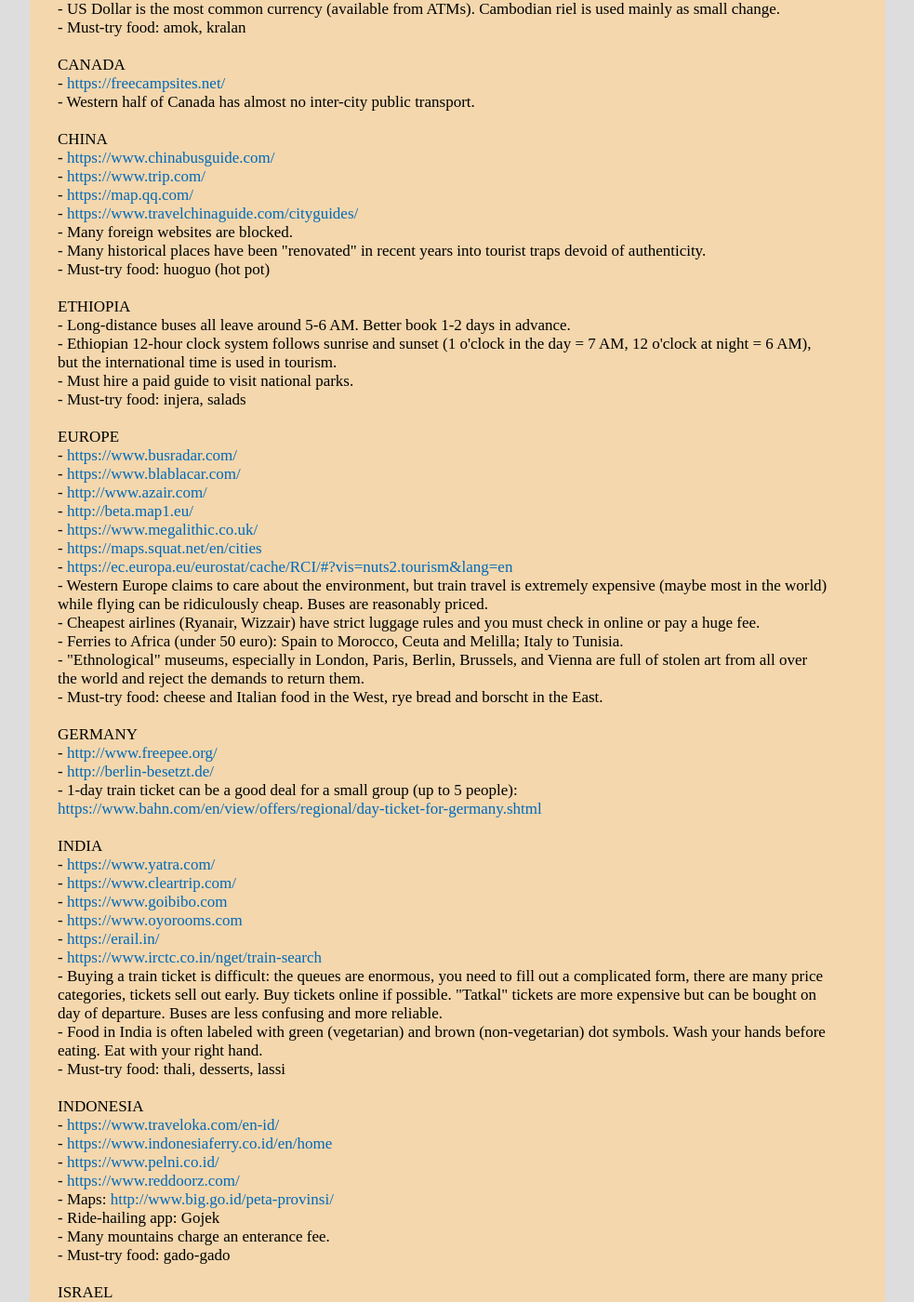
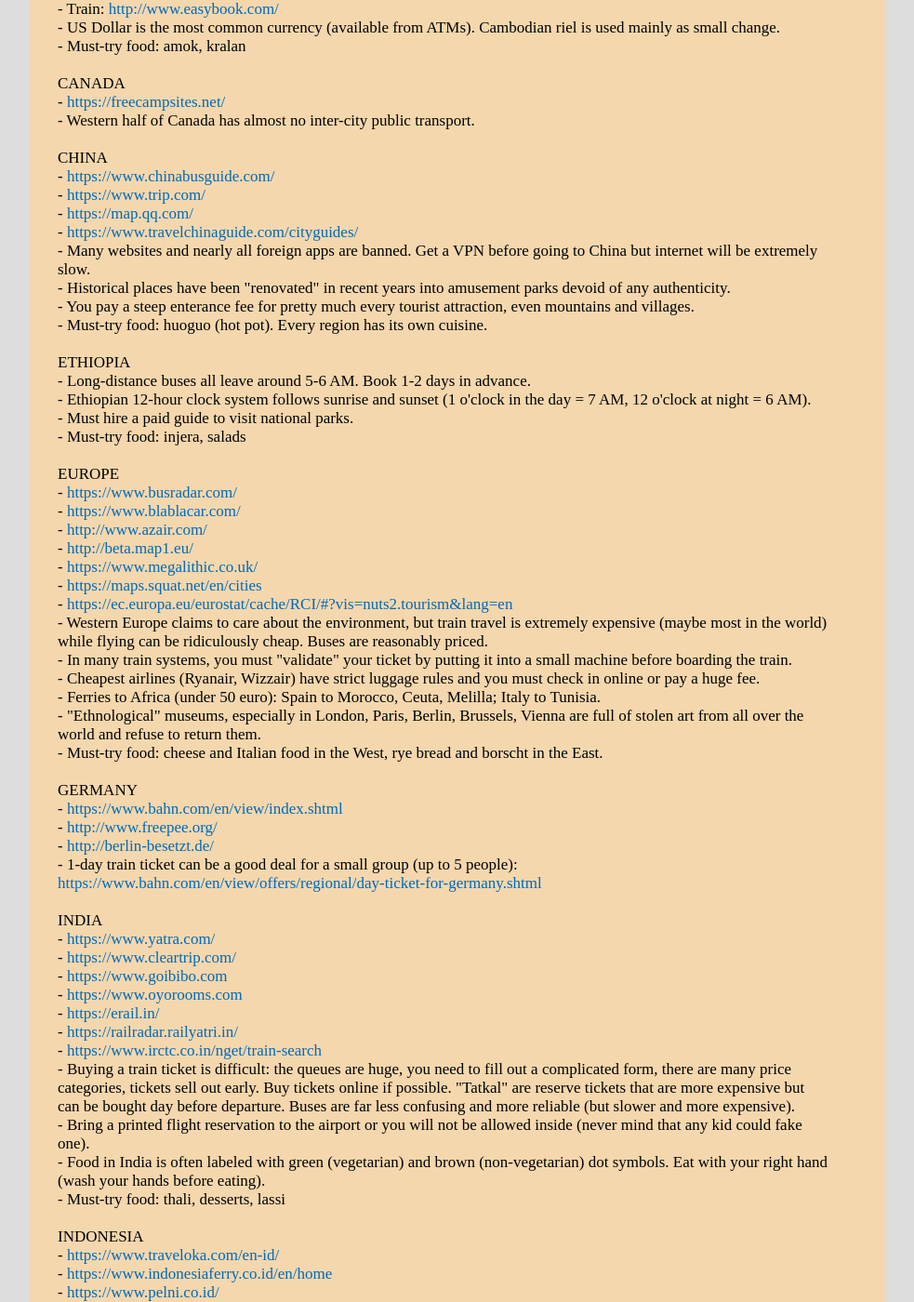
Before and after one commit to witbag/witbag.github.io, a Jekyll site: the page built from travel/notes.html, in a window 1280 px wide and 1400 px high, scrolled down 664 px. Shown: the whole window at 93% size, without its empty margins (148-1131 px from the left). Built offline with Jekyll 4.4.1, drawn with Linux system fonts in a browser that asks for light colours; some of the changed text lies outside the part shown.

Commit message:
Update notes.html

```diff
--- a/travel/notes.html
+++ b/travel/notes.html
@@ -16,17 +16,18 @@
 - <a href="https://www.campermate.com.au/maps/" target=_blank>https://www.campermate.com.au/maps/</a><br />
 - <a href="https://toiletmap.gov.au/Find" target=_blank>https://toiletmap.gov.au/Find</a><br />
 - <a href="https://www.meatinapark.com.au/" target=_blank>https://www.meatinapark.com.au/</a><br />
+- Australia is very strict about what you're allowed to bring into the country (especially food).<br>
 - Cyclists can get fined hundreds of dollars for not wearing a helmet, not having a bell, not carrying an ID, not keeping hands on the handlebar, and other bs.<br>
-- Very few long-distance travel options besides driving and flying.<br>
+- Not many long-distance travel options besides driving and flying.<br>
 - There are free BBQ hot plates in parks and on beaches.<br>
 <br>
 BELGIUM<br>
 - There are statues of Leopold II (one of the worst mass-murderers in history) all over the country.<br>
 <br>
 BRAZIL<br>
-- <a href="https://www.buscaonibus.com.br/en" target=_blank>https://www.buscaonibus.com.br/en</a><br />
+- <a href="https://www.buscaonibus.com.br" target=_blank>https://www.buscaonibus.com.br</a><br />
 - <a href="https://www.blablacar.com.br" target=_blank>https://www.blablacar.com.br</a><br />
-- There are regular passenger boats on the major rivers in the Amazon, also connecting to Peru. Bring a hammock.<br>
+- There are regular passenger boats on the major rivers, also connecting to Peru. Bring a hammock.<br>
 <br>
 CAMBODIA<br>
 - <a href="https://www.camboticket.com/" target=_blank>https://www.camboticket.com/</a><br>
@@ -44,13 +45,14 @@
 - <a href="https://www.trip.com/" target=_blank>https://www.trip.com/</a><br />
 - <a href="https://map.qq.com/" target=_blank>https://map.qq.com/</a><br />
 - <a href="https://www.travelchinaguide.com/cityguides/" target=_blank>https://www.travelchinaguide.com/cityguides/</a><br />
-- Many foreign websites are blocked.<br>
-- Many historical places have been "renovated" in recent years into tourist traps devoid of authenticity.<br>
-- Must-try food: huoguo (hot pot)<br>
+- Many websites and nearly all foreign apps are banned. Get a VPN before going to China but internet will be extremely slow.<br>
+- Historical places have been "renovated" in recent years into amusement parks devoid of any authenticity.<br>
+- You pay a steep enterance fee for pretty much every tourist attraction, even mountains and villages.<br>
+- Must-try food: huoguo (hot pot). Every region has its own cuisine.<br>
 <br>
 ETHIOPIA<br>
-- Long-distance buses all leave around 5-6 AM. Better book 1-2 days in advance.<br>
-- Ethiopian 12-hour clock system follows sunrise and sunset (1 o'clock in the day = 7 AM, 12 o'clock at night = 6 AM), but the international time is used in tourism.<br>
+- Long-distance buses all leave around 5-6 AM. Book 1-2 days in advance.<br>
+- Ethiopian 12-hour clock system follows sunrise and sunset (1 o'clock in the day = 7 AM, 12 o'clock at night = 6 AM).<br>
 - Must hire a paid guide to visit national parks.<br>
 - Must-try food: injera, salads<br>
 <br>
@@ -63,12 +65,14 @@
 - <a href="https://maps.squat.net/en/cities" target=_blank>https://maps.squat.net/en/cities</a><br />
 - <a href="https://ec.europa.eu/eurostat/cache/RCI/#?vis=nuts2.tourism&lang=en" target=_blank>https://ec.europa.eu/eurostat/cache/RCI/#?vis=nuts2.tourism&lang=en</a><br />
 - Western Europe claims to care about the environment, but train travel is extremely expensive (maybe most in the world) while flying can be ridiculously cheap. Buses are reasonably priced.<br>
+- In many train systems, you must "validate" your ticket by putting it into a small machine before boarding the train.<br>
 - Cheapest airlines (Ryanair, Wizzair) have strict luggage rules and you must check in online or pay a huge fee.<br>
-- Ferries to Africa (under 50 euro): Spain to Morocco, Ceuta and Melilla; Italy to Tunisia.<br>
-- "Ethnological" museums, especially in London, Paris, Berlin, Brussels, and Vienna are full of stolen art from all over the world and reject the demands to return them.<br>
+- Ferries to Africa (under 50 euro): Spain to Morocco, Ceuta, Melilla; Italy to Tunisia.<br>
+- "Ethnological" museums, especially in London, Paris, Berlin, Brussels, Vienna are full of stolen art from all over the world and refuse to return them.<br>
 - Must-try food: cheese and Italian food in the West, rye bread and borscht in the East.<br>
 <br>
 GERMANY<br>
+- <a href="https://www.bahn.com/en/view/index.shtml" target=_blank>https://www.bahn.com/en/view/index.shtml</a><br />
 - <a href="http://www.freepee.org/" target=_blank>http://www.freepee.org/</a><br />
 - <a href="http://berlin-besetzt.de/" target=_blank>http://berlin-besetzt.de/</a><br />
 - 1-day train ticket can be a good deal for a small group (up to 5 people): <a href="https://www.bahn.com/en/view/offers/regional/day-ticket-for-germany.shtml" target=_blank>https://www.bahn.com/en/view/offers/regional/day-ticket-for-germany.shtml</a><br>
@@ -79,9 +83,11 @@
 - <a href="https://www.goibibo.com" target=_blank>https://www.goibibo.com</a><br />
 - <a href="https://www.oyorooms.com" target=_blank>https://www.oyorooms.com</a><br />
 - <a href="https://erail.in/" target=_blank>https://erail.in/</a><br />
+- <a href="https://railradar.railyatri.in/" target=_blank>https://railradar.railyatri.in/</a><br />
 - <a href="https://www.irctc.co.in/nget/train-search" target=_blank>https://www.irctc.co.in/nget/train-search</a><br />
-- Buying a train ticket is difficult: the queues are enormous, you need to fill out a complicated form, there are many price categories, tickets sell out early. Buy tickets online if possible. "Tatkal" tickets are more expensive but can be bought on day of departure. Buses are less confusing and more reliable.<br>
-- Food in India is often labeled with green (vegetarian) and brown (non-vegetarian) dot symbols. Wash your hands before eating. Eat with your right hand.<br>
+- Buying a train ticket is difficult: the queues are huge, you need to fill out a complicated form, there are many price categories, tickets sell out early. Buy tickets online if possible. "Tatkal" are reserve tickets that are more expensive but can be bought day before departure. Buses are far less confusing and more reliable (but slower and more expensive).<br>
+- Bring a printed flight reservation to the airport or you will not be allowed inside (never mind that any kid could fake one).<br>
+- Food in India is often labeled with green (vegetarian) and brown (non-vegetarian) dot symbols. Eat with your right hand (wash your hands before eating).<br>
 - Must-try food: thali, desserts, lassi<br>
 <br>
 INDONESIA<br>
@@ -123,6 +129,7 @@
 MALAYSIA<br>
 - <a href="https://www.easybook.com/" target=_blank>https://www.easybook.com/</a><br />
 - <a href="https://www.busonlineticket.com/" target=_blank>https://www.busonlineticket.com/</a><br />
+- Go to the airport in KL early. The airport is so big that by the time you get to your departure gate, your plane might have already left.<br>
 - Food: pasar malam (night market)<br>
 <br>
 MONGOLIA<br>
@@ -138,6 +145,7 @@
 - Camping in national parks is allowed if you are at least 500 m away from a trail.<br>
 - "Great walks": The rangers will insist that you must complete them in several days and stay at the pre-booked huts, but it is perfectly legal to do the treks in a single day.<br>
 - Most free campsites and shelters are only for people who come in a big, polluting campervan. Hikers can get fined for staying there.<br>
+- New Zealand is very strict about what you're allowed to bring into the country (especially food).<br>
 <br>
 NORWAY<br>
 - <a href="https://www.norgeskart.no/" target=_blank>https://www.norgeskart.no/</a><br />
@@ -154,11 +162,12 @@
 <br>
 POLAND<br>
 - <a href="https://www.e-podroznik.pl/" target=_blank>https://www.e-podroznik.pl/</a><br />
+- <a href="https://rozklad-pkp.pl/" target=_blank>https://rozklad-pkp.pl/</a><br />
 - <a href="https://jakdojade.pl/" target=_blank>https://jakdojade.pl/</a><br />
 - Castles: <a href="https://zamki.res.pl/mapy.php" target=_blank>https://zamki.res.pl/mapy.php</a><br />
 - Transit tickets phone app: Mobilet<br>
 - Different train types have different ticket offices.<br>
-- Many historic buildings were completely destroyed during World War 2. Most "old" buildings you see today are post-war restorations of varying accuracy.<br>
+- Many historic buildings were completely destroyed during World War 2. Most "old" buildings you see today are post-war restorations of varying accuracy (and often covered with billboard ads).<br>
 - People seem to believe that "jaywalking" is a crime. The police loves fining pedestrians.<br>
 - Canteen: bar mleczny<br>
 <br>
@@ -174,15 +183,17 @@
 - <a href="https://www.google.com/maps/d/viewer?mid=1pTl7jDSMLO5a5BQhougYlkQ5qyU" target=_blank>https://www.google.com/maps/d/viewer?mid=1pTl7jDSMLO5a5BQhougYlkQ5qyU</a><br />
 - <a href="https://www.google.com/maps/d/viewer?mid=1kK_pmoT7QZRcTe3-8D-lNVlUzxU" target=_blank>https://www.google.com/maps/d/viewer?mid=1kK_pmoT7QZRcTe3-8D-lNVlUzxU</a><br />
 - <a href="https://eng.taiwan.net.tw/" target=_blank>https://eng.taiwan.net.tw/</a><br />
-- You need a national park entry permit and a mountain entry permit to climb mountains in Taiwan. Both are free but you need to apply at least a week in advance.<br>
-- EasyCard (buy in convenience store): use for transit, bike share, and more<br>
+- To visit the mountains you need: National Park Entry Permit (free, apply <a href="https://npm.cpami.gov.tw/en/notice_1.aspx" target=_blank>here</a><br /> at least 1 week in advance, distributed by lottery), Mountain Entry Permit (free, apply online or at park enterance).<br>
+- EasyCard (buy in convenience store): use for transit, bike share, and other payments.<br>
+- For a wealthy country like Taiwan, the level of pollution is a disgrace. They really need stricter emission rules for motorcycles.<br>
 - Must-try food: biandang (box lunch), luobogao, mushrooms, night market<br>
 <br>
 THAILAND<br>
 - <a href="https://www.busonlineticket.co.th/" target=_blank>https://www.busonlineticket.co.th/</a><br />
 - <a href="http://home.transport.co.th/index.php/th/time-table-english.html" target=_blank>http://home.transport.co.th/index.php/th/time-table-english.html</a><br />
+- <a href="http://www.thaiticketmajor.com/bus/ttmbus/index.php" target=_blank>http://www.thaiticketmajor.com/bus/ttmbus/index.php</a><br />
 - <a href="http://procurement.railway.co.th/checktime/checktime.asp?lenguage=Eng" target=_blank>http://procurement.railway.co.th/checktime/checktime.asp?lenguage=Eng</a><br />
-- Ride-hailing app: Grab<br>
+- ATM fees are very high.<br>
 - Food: night market<br>
 <br>
 TURKEY<br>
@@ -197,9 +208,9 @@
 - <a href="https://www.scaruffi.com/travel/hikes.html" target=_blank>https://www.scaruffi.com/travel/hikes.html</a><br />
 - <a href="https://www.nps.gov/maps/full.html?mapId=7ad17cc9-b808-4ff8-a2f9-a99909164466" target=_blank>https://www.nps.gov/maps/full.html?mapId=7ad17cc9-b808-4ff8-a2f9-a99909164466</a><br />
 - Prices displayed in shops and restaurants do not include taxes.<br>
+- The US border officials are notorious for treating visitors like suspected criminals.<br>
 <br>
 VIETNAM<br>
 - <a href="https://www.baolau.com/" target=_blank>https://www.baolau.com/</a><br />
-- Ride-hailing app: Grab<br>
 - Sleeper buses are very comfortable.<br>
 - Must-try food: pho chay<br>
```
Also changed, not shown: other parts of travel/notes.html (+1 -1 lines).
